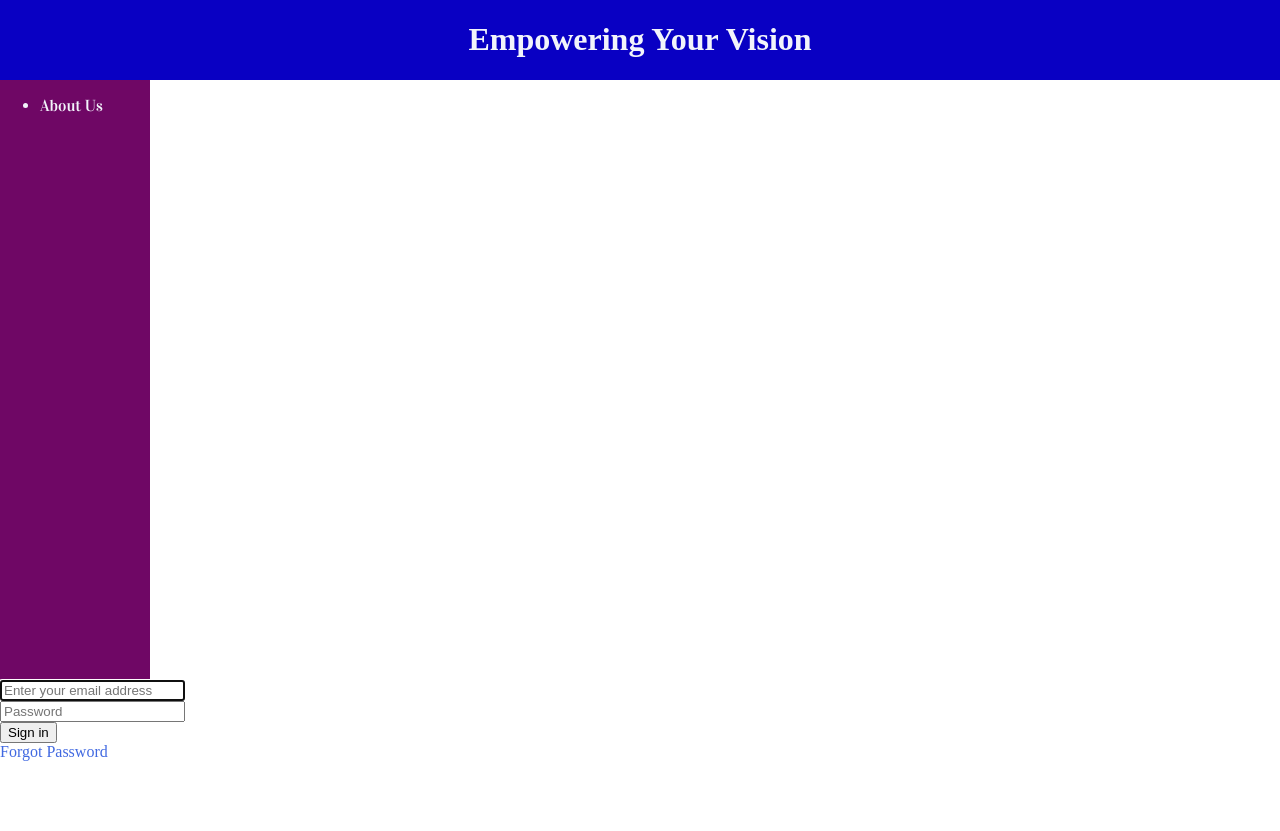
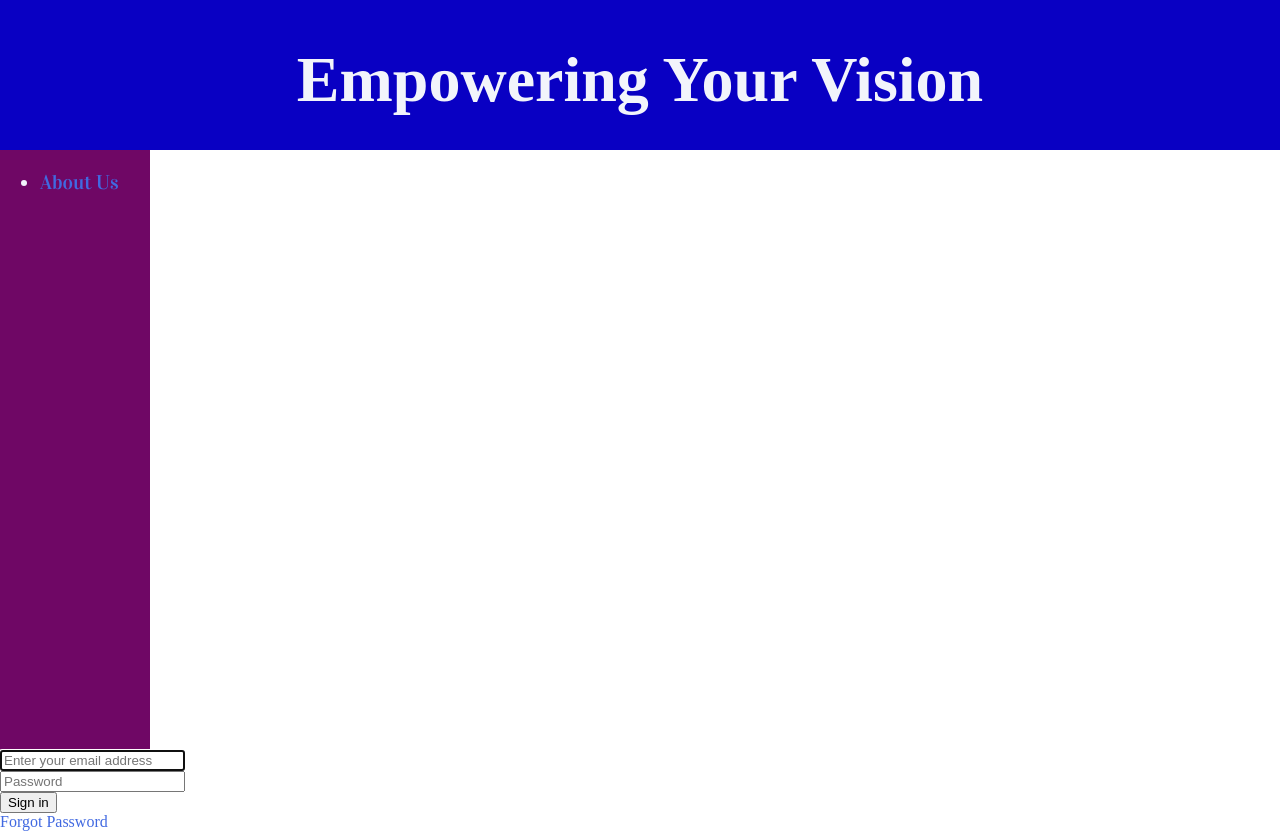
Before and after one commit to acaine03/Capstone, a website: page index.html in a window 1280 px wide. Before the commit the page ends 800 px from the top, so only its background shows below. Drawn offline with Linux system fonts and the light colour scheme; a web font is replaced by a local one.

Commit message:
Add link to left nav and color to username.

```diff
--- a/css/signin.css
+++ b/css/signin.css
@@ -22,6 +22,8 @@ a:hover {
     justify-content: center;
     font-family: Aclonica;
     background-color: #0900C3;
+    height: 150px;
+    font-size: xx-large;
 }
 
 .left-side-nav {
@@ -29,8 +31,13 @@ a:hover {
     height: 600px;
     width: 150px;
     font-family: Vidaloka;
+    font-size: 20px;
 }
 
 .sign-in-button button {
     color: black;
 }
+
+.username {
+    color: black;
+}
--- a/index.html
+++ b/index.html
@@ -30,7 +30,7 @@
 
     <div class="left-side-nav">
         <ul>
-            <li>About Us</li>
+            <li><a href="">About Us</a></li>
         </ul>
     </div>
 
```
